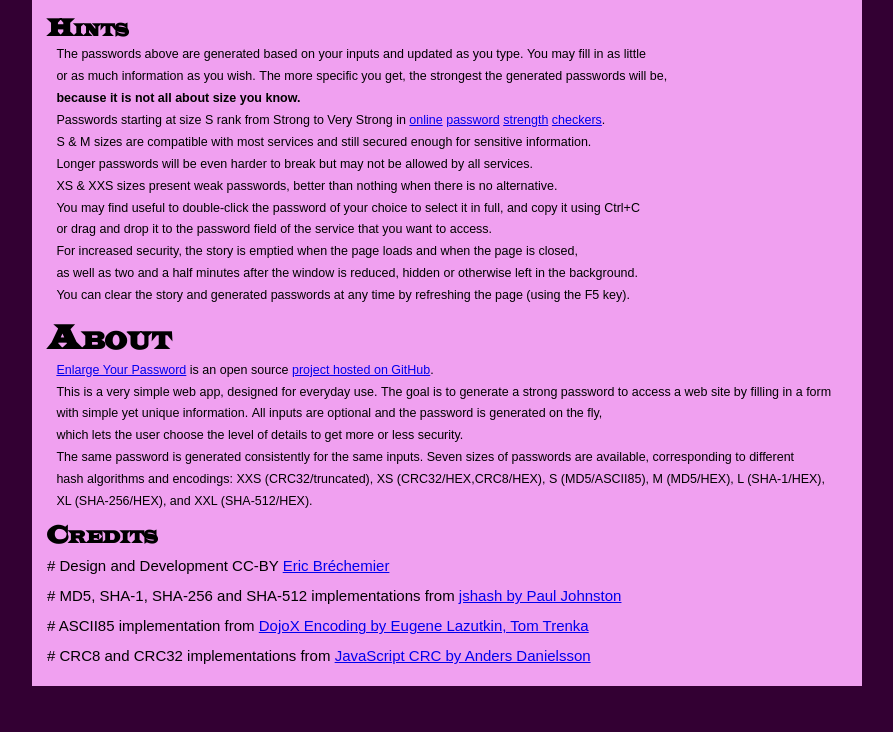
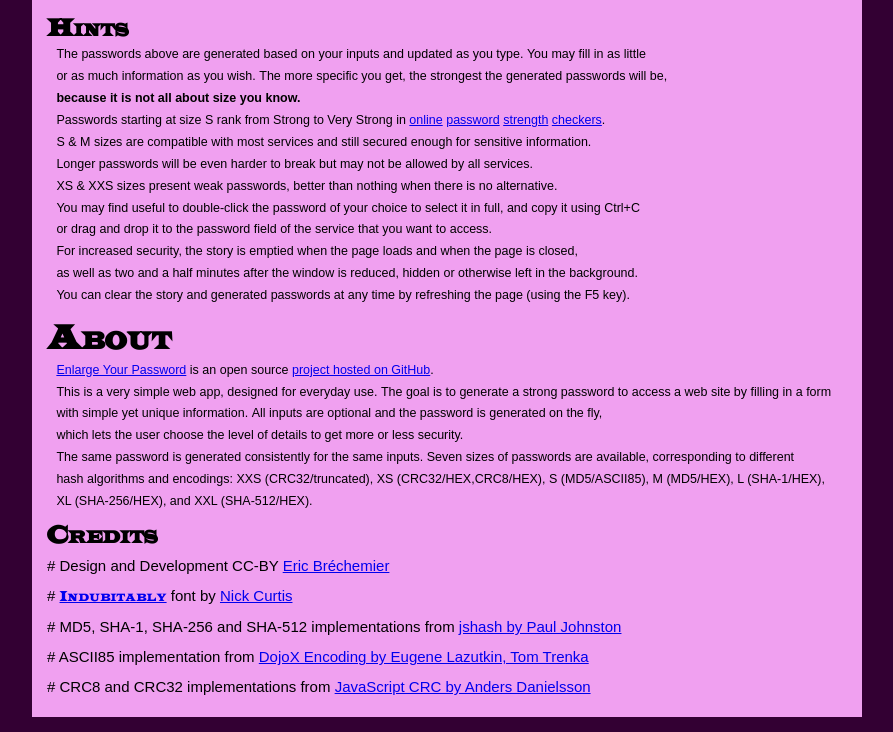
Before and after one commit to eric-brechemier/enlargeyourpassword, a plain HTML site: page index.html in a window 1280 px wide. Shown: the part 651-1383 px from the top of the page, without its empty margins (193-1086 px from the left). Before the commit the page ends 1352 px from the top, so only its background shows below. Drawn offline with Linux system fonts and the light colour scheme.

Commit message:
Add Indubitably font by Nick Curtis in credits
The font is a freeware, downloaded from FontSquirrel:
http://www.fontsquirrel.com/fonts/Indubitably

```diff
--- a/index.html
+++ b/index.html
@@ -11,7 +11,7 @@ Coming in seven sizes from XXS to our favorite XXL."
     <meta name="keywords" content="password online tools security opensource"/>
     <link rel="schema.DCTERMS" href="http://purl.org/dc/terms/" />
     <meta name="DC.creator" content="Eric Bréchemier" />
-    <meta name="DC.date" content="2012-07-21" />
+    <meta name="DC.date" content="2012-08-03" />
     <meta name="DC.rights" content="CC-BY Eric Bréchemier" />
     <meta name="DC.rights" scheme="DCTERMS.URI" content=
       "http://creativecommons.org/licenses/by-nc-sa/3.0/" />
@@ -182,6 +182,11 @@ Coming in seven sizes from XXS to our favorite XXL."
         CC-BY <a href="http://eric.brechemier.name">Eric Bréchemier</a>
       </li>
       <li>
+        <a href="http://www.fontsquirrel.com/fonts/Indubitably"
+          class="indubitably">Indubitably</a> font
+        by <a href="http://www.nicksfonts.com">Nick Curtis</a>
+      </li>
+      <li>
         MD5, SHA-1, SHA-256 and SHA-512 implementations from
         <a href="http://pajhome.org.uk/crypt/md5/scripts.html"
         >jshash by Paul Johnston</a>
```
